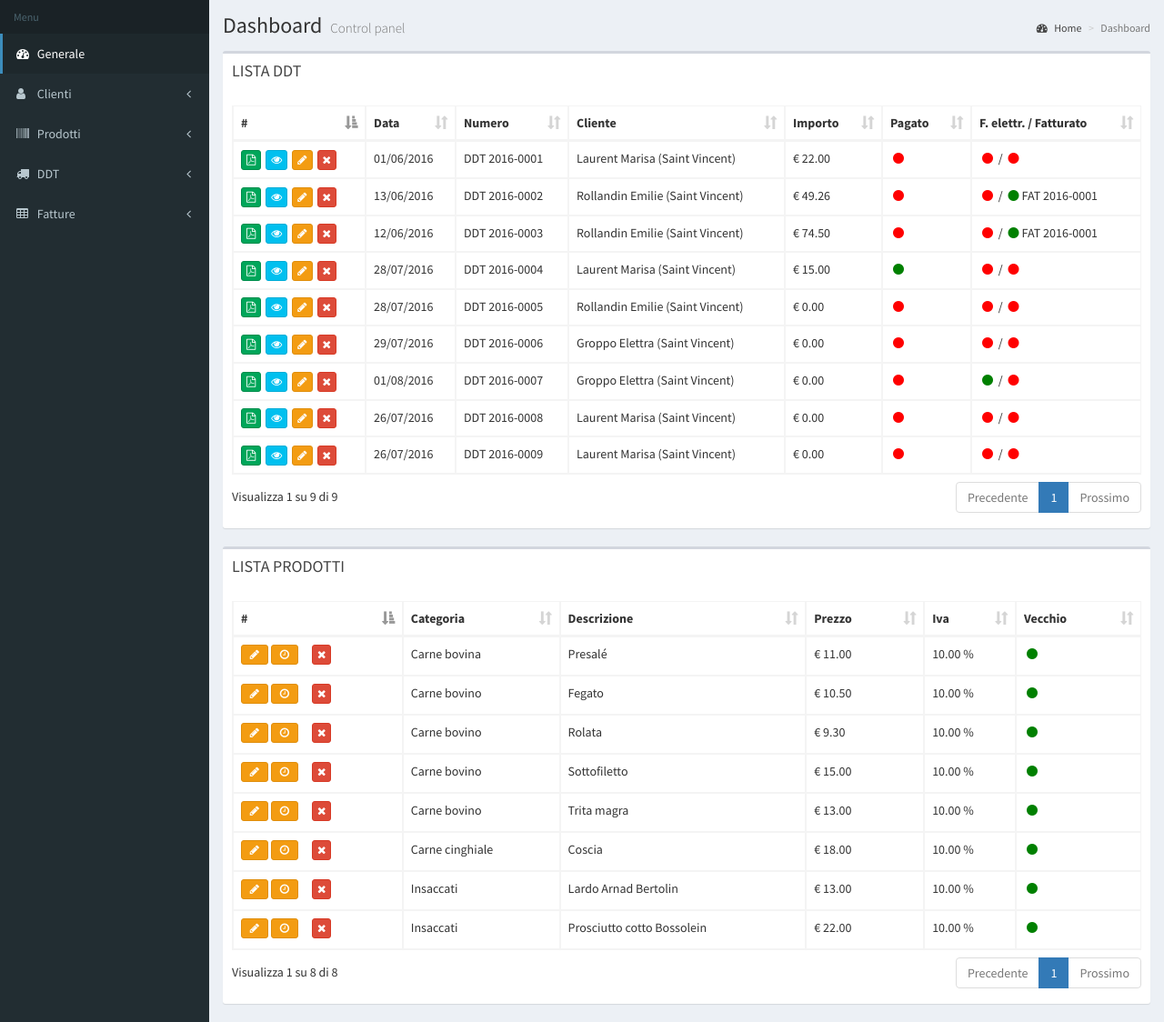
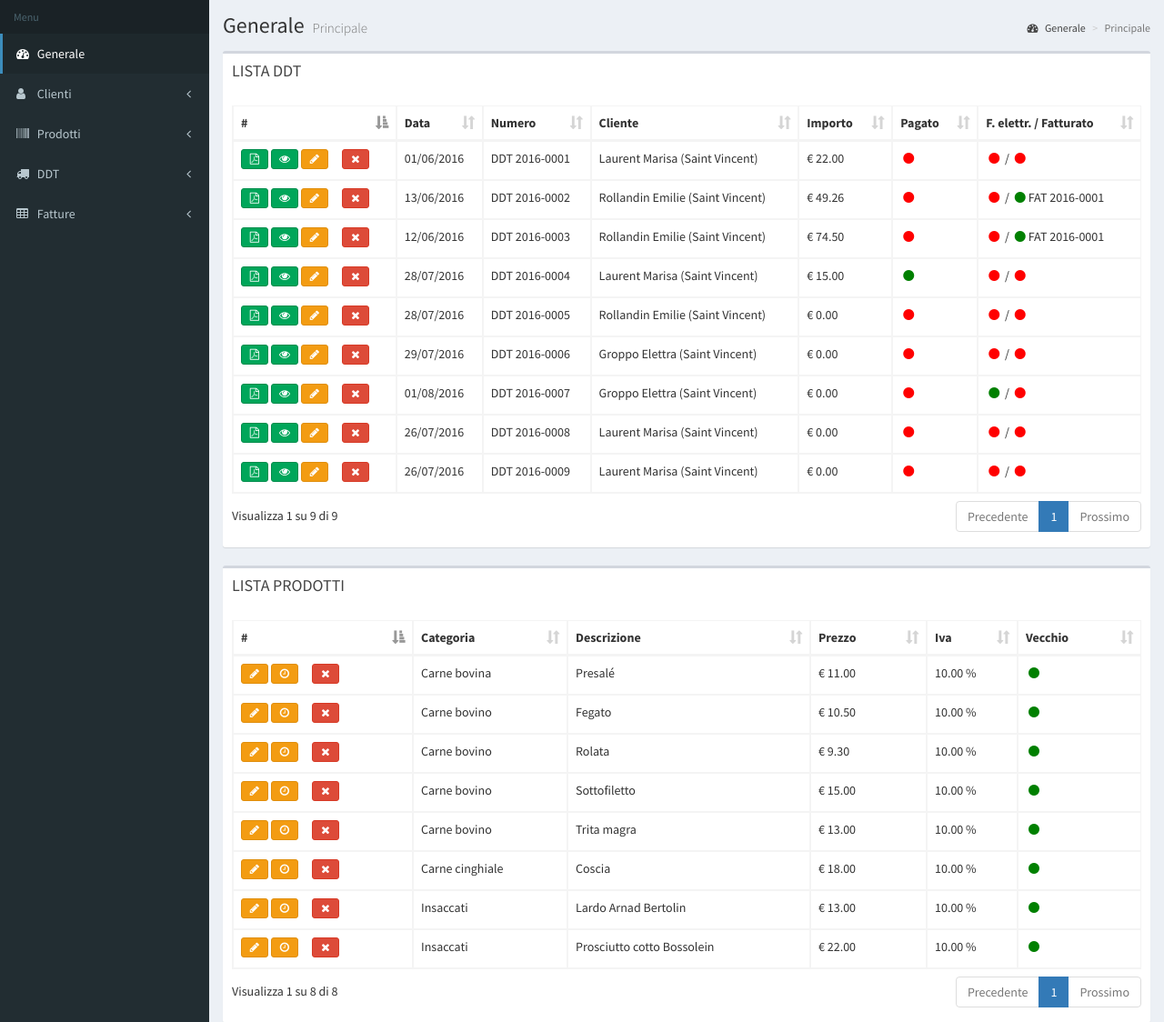
Before and after one commit to archistico/Fatturazione, a PHP site: page / in a window 1280 px wide. Shown: the part 50-1174 px from the top of the page at 91% size. Run offline with PHP 8.4, Linux system fonts and the light colour scheme; data comes from the database, SQL or seed files in the repository; some libraries are stand-ins or nearby versions.

Commit message:
Cambio icone liste

```diff
--- a/index.php
+++ b/index.php
@@ -3,7 +3,7 @@
     <head>
         <meta charset="utf-8">
         <meta http-equiv="X-UA-Compatible" content="IE=edge">
-        <title> Fatturazione | Dashboard</title>
+        <title> Fatturazione | Generale</title>
         <!-- Tell the browser to be responsive to screen width -->
         <meta content="width=device-width, initial-scale=1, maximum-scale=1, user-scalable=no" name="viewport">
         <?php include 'link.php'; ?>
@@ -78,12 +78,12 @@
 
                 <section class="content-header">
                     <h1>
-                        Dashboard
-                        <small>Control panel</small>
+                        Generale
+                        <small>Principale</small>
                     </h1>
                     <ol class="breadcrumb">
-                        <li><a href="#"><i class="fa fa-dashboard"></i> Home</a></li>
-                        <li class="active">Dashboard</li>
+                        <li><a href="#"><i class="fa fa-dashboard"></i> Generale</a></li>
+                        <li class="active">Principale</li>
                     </ol>
                 </section>
 
--- a/php/cliente.php
+++ b/php/cliente.php
@@ -240,7 +240,7 @@ function ClienteTabella() {
 
             print "<a class='btn btn-xs btn-warning' href='clientemodifica.php?cli_id=".$row['cli_id']."' role='button' style='width: 30px; margin-right: 3px; margin-bottom: 3px'><i class = 'fa fa-pencil'></i></a>";
             print "<a class='btn btn-xs btn-warning' href='clientevecchio.php?cli_id=".$row['cli_id']."' role='button' style='width: 30px;margin-right: 15px; margin-bottom: 3px'><i class = 'fa fa-clock-o'></i></a>";
-            print "<a class='btn btn-xs btn-danger' href='clientecancella.php?cli_id=".$row['cli_id']."' role='button' style='margin-bottom: 3px'><i class = 'fa fa-remove'></i></a>";
+            print "<a class='btn btn-xs btn-danger' href='clientecancella.php?cli_id=".$row['cli_id']."' role='button' style='width: 30px;margin-bottom: 3px'><i class = 'fa fa-remove'></i></a>";
 
             print "</td>";
 
--- a/php/ddt.php
+++ b/php/ddt.php
@@ -139,10 +139,10 @@ function DDTTabella() {
 
             print "<tr>";
             print "<td>";
-            print "<a class='btn btn-xs btn-success' href='ddtpdf.php?ddt_id=".$row['ddt_id']."' role='button' style='margin-right: 5px'><i class = 'fa fa-file-pdf-o'></i></a>";
-            print "<a class='btn btn-xs btn-info' href='ddtvisualizza.php?ddt_id=".$row['ddt_id']."&TipoOperazione=1' role='button' style='margin-right: 5px'><i class = 'fa fa-eye'></i></a>";
-            print "<a class='btn btn-xs btn-warning' href='ddtmodifica.php?ddt_id=".$row['ddt_id']."' role='button' style='margin-right: 5px'><i class = 'fa fa-pencil'></i></a>";
-            print "<a class='btn btn-xs btn-danger' href='ddtcancella.php?ddt_id=".$row['ddt_id']."' role='button'><i class = 'fa fa-remove'></i></a>";
+            print "<a class='btn btn-xs btn-success' href='ddtpdf.php?ddt_id=".$row['ddt_id']."' role='button' style='width: 30px;margin-right: 3px; margin-bottom: 3px'><i class = 'fa fa-file-pdf-o'></i></a>";
+            print "<a class='btn btn-xs btn-success' href='ddtvisualizza.php?ddt_id=".$row['ddt_id']."&TipoOperazione=1' role='button' style='width: 30px;margin-right: 3px; margin-bottom: 3px'><i class = 'fa fa-eye'></i></a>";
+            print "<a class='btn btn-xs btn-warning' href='ddtmodifica.php?ddt_id=".$row['ddt_id']."' role='button' style='width: 30px;margin-right: 15px; margin-bottom: 3px'><i class = 'fa fa-pencil'></i></a>";
+            print "<a class='btn btn-xs btn-danger' href='ddtcancella.php?ddt_id=".$row['ddt_id']."' role='button' style='width: 30px;margin-right: 0px; margin-bottom: 3px'><i class = 'fa fa-remove'></i></a>";
             print "</td>";
             print "<td>$dataEmissione</td>";
             print "<td>DDT ".$row['ddt_anno']."-".$numero_padded."</td>";
--- a/php/prodotto.php
+++ b/php/prodotto.php
@@ -204,7 +204,7 @@ function prodotto_tabella() {
 
             print "<a class='btn btn-xs btn-warning' href='prodottomodifica.php?pro_id=".$row['pro_id']."' role='button' style='width: 30px; margin-right: 3px; margin-bottom: 3px'><i class = 'fa fa-pencil'></i></a>";
             print "<a class='btn btn-xs btn-warning' href='prodottovecchio.php?pro_id=".$row['pro_id']."' role='button' style='width: 30px;margin-right: 15px; margin-bottom: 3px'><i class = 'fa fa-clock-o'></i></a>";
-            print "<a class='btn btn-xs btn-danger' href='prodottocancella.php?pro_id=".$row['pro_id']."' role='button' style='margin-bottom: 3px'><i class = 'fa fa-remove'></i></a>";
+            print "<a class='btn btn-xs btn-danger' href='prodottocancella.php?pro_id=".$row['pro_id']."' role='button' style='width: 30px;margin-bottom: 3px'><i class = 'fa fa-remove'></i></a>";
 
             print "</td>";
 
```
Also changed, not shown: php/fattura.php (+17 -9 lines).
